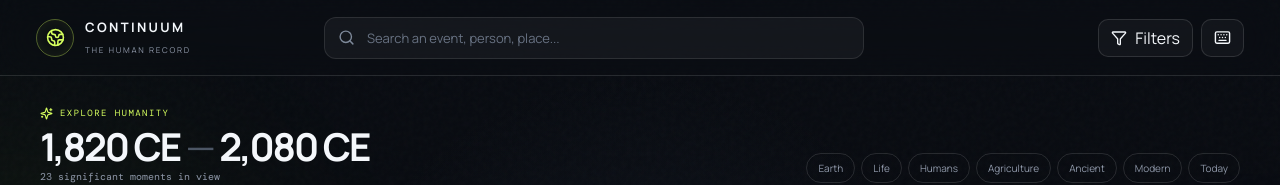
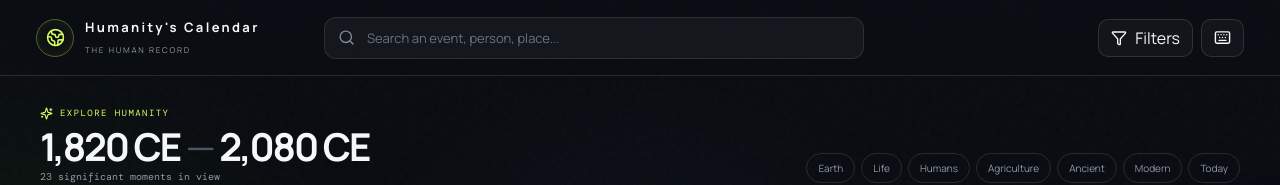
Before and after one commit to PVirgil/Humanitys-Calendar, a React (Vite) app: page / in a window 1280 px wide. Shown: the top 185 px of the page. Built offline with nearby package versions, Linux system fonts and the light colour scheme.

Commit message:
Update header text from 'CONTINUUM' to 'Humanity's Calendar'

```diff
--- a/src/App.jsx
+++ b/src/App.jsx
@@ -306,7 +306,7 @@ function App() {
         <button className="brand" onClick={reset} aria-label="Reset timeline">
           <span className="brand-mark"><Globe2 size={19} /></span>
           <span>
-            <strong>CONTINUUM</strong>
+            <strong>Humanity's Calendar</strong>
             <small>THE HUMAN RECORD</small>
           </span>
         </button>
```
